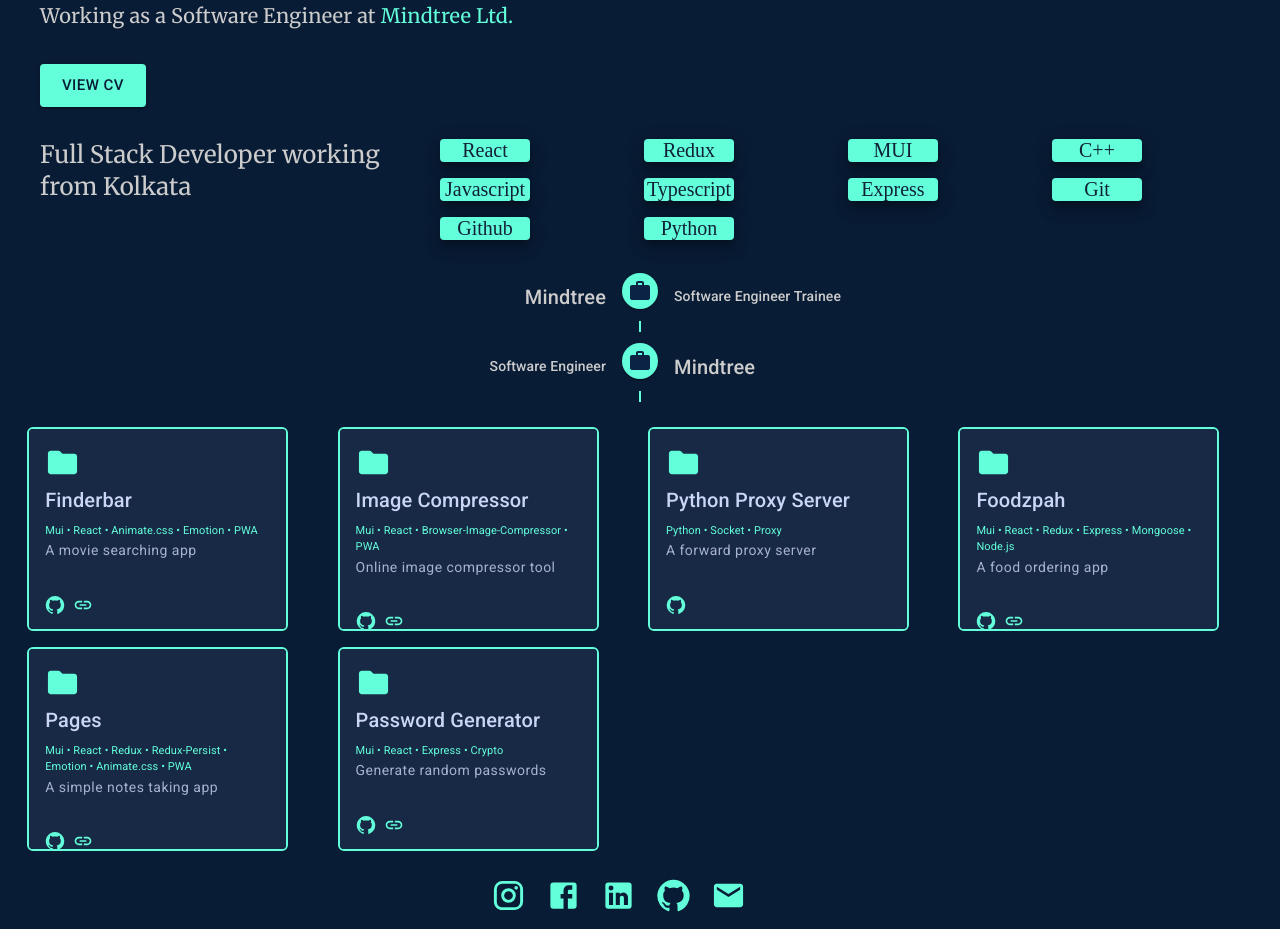
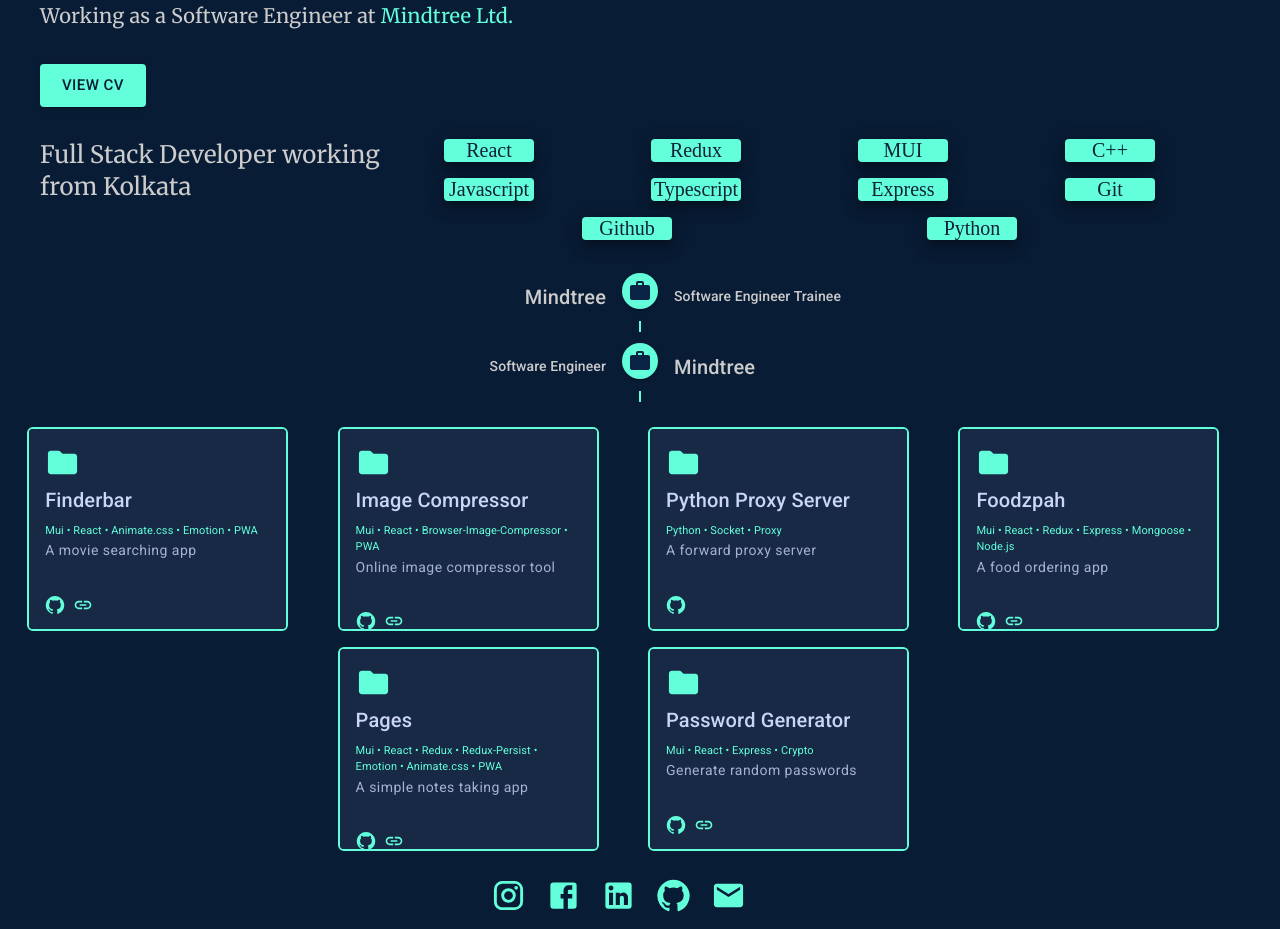
Before and after one commit to anapeksha/Portfolio, a React (Create React App) app: page / in a window 1280 px wide. Shown: the part 340-1269 px from the top of the page. Built offline with nearby package versions, Linux system fonts and the light colour scheme.

Commit message:
grid layouts modified

```diff
--- a/src/components/BasicGrid.tsx
+++ b/src/components/BasicGrid.tsx
@@ -11,7 +11,7 @@ const BasicGrid: React.FC<IGridProps> = (props) => {
 				flexGrow: 1,
 			}}
 		>
-			<Grid container spacing={2}>
+			<Grid container spacing={2} justifyContent="center" alignItems="center">
 				{props.data.map((d, i) => {
 					return (
 						<Grid item xs={6} sm={4} md={3} key={i}>
--- a/src/pages/About.tsx
+++ b/src/pages/About.tsx
@@ -27,7 +27,13 @@ const About: React.FC = () => {
 				</CustomTypography>
 			</Box>
 			<Box sx={{ display: "flex" }}>
-				<Grid container spacing={2} sx={{ mr: 4 }}>
+				<Grid
+					container
+					justifyContent="space-evenly"
+					alignItems="center"
+					spacing={2}
+					sx={{ mr: 2 }}
+				>
 					{skills.map((skill, i) => {
 						return (
 							<Grid item xs={4} md={3} xl={2} key={i}>
```
